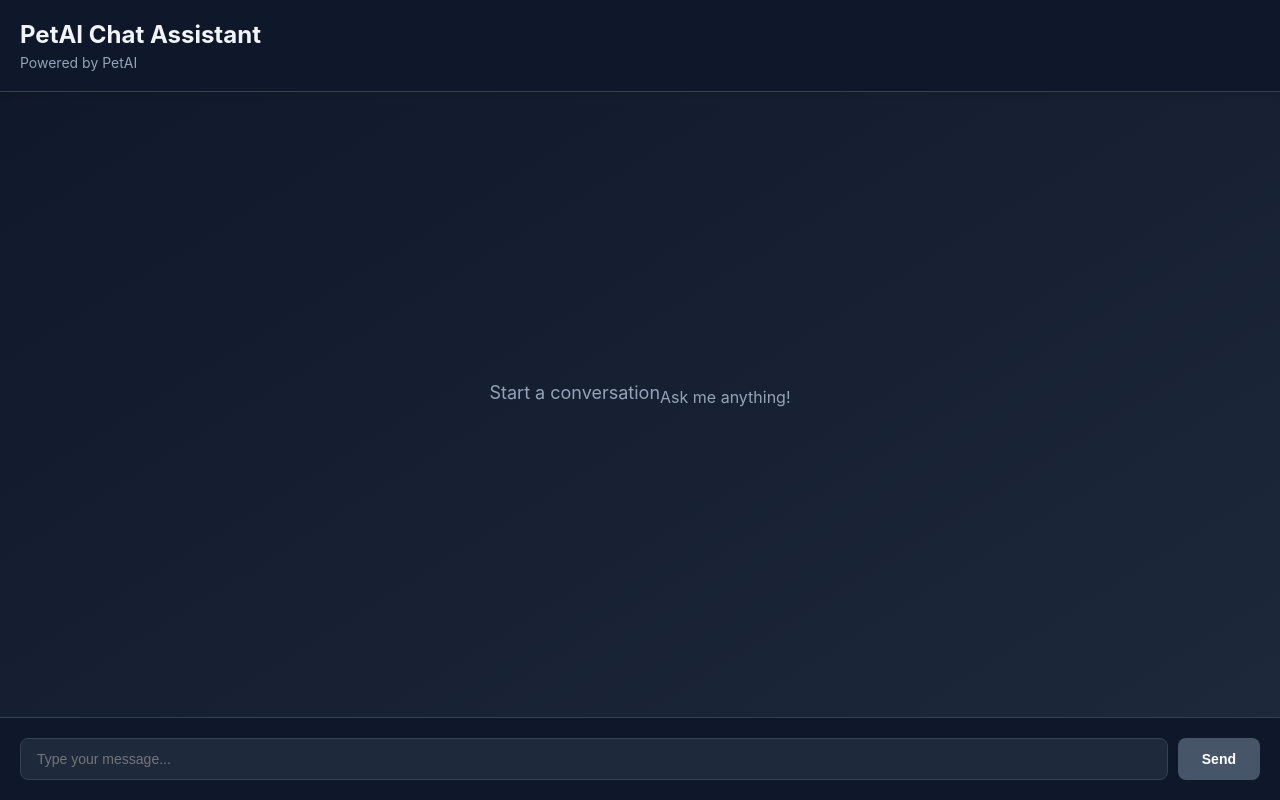
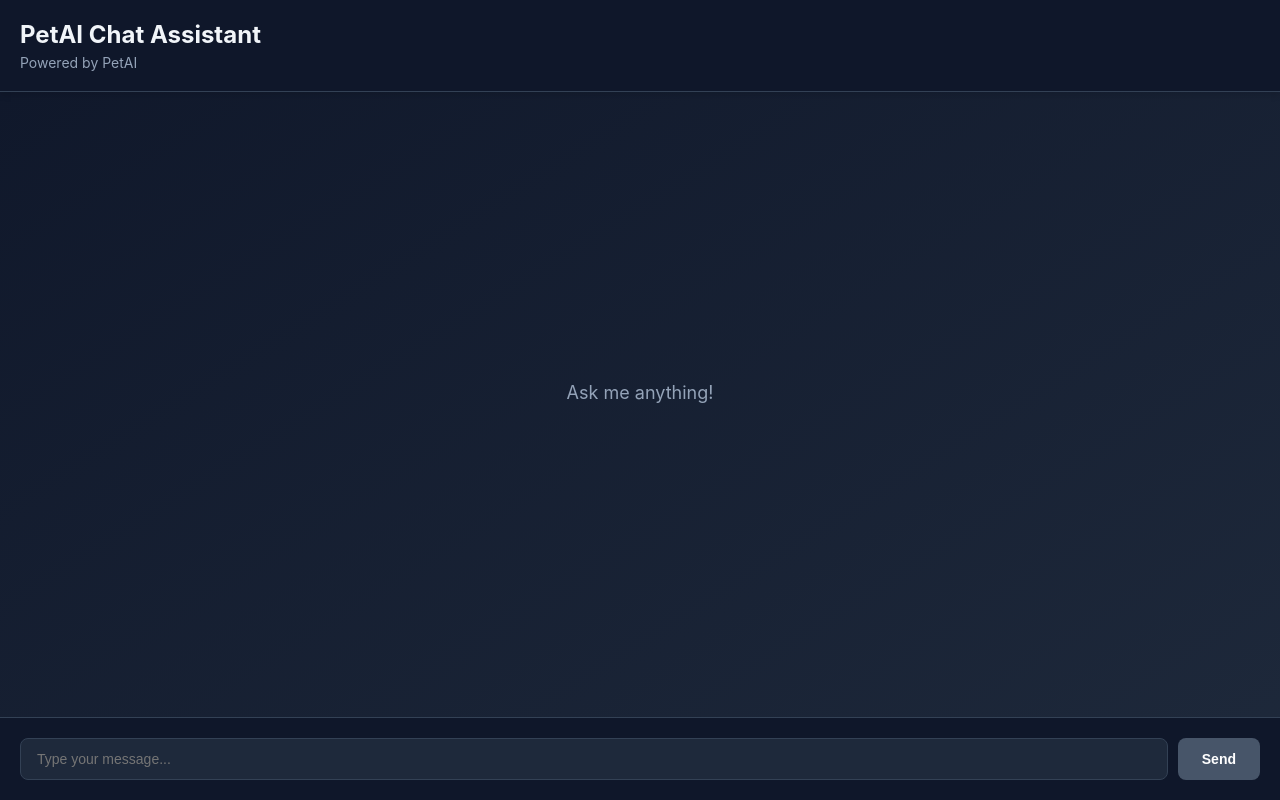
Before and after one commit to amaaljuffry/rag-frontend, a React (Create React App) app: page / in a window 1280 px wide. Built offline with nearby package versions, Linux system fonts and the light colour scheme.

Commit message:
add new domain

```diff
--- a/src/App.js
+++ b/src/App.js
@@ -56,7 +56,6 @@
       <div className="messages-container">
         {messages.length === 0 ? (
           <div className="empty-state">
-            <p>Start a conversation</p>
             <p>Ask me anything!</p>
           </div>
         ) : (
```
